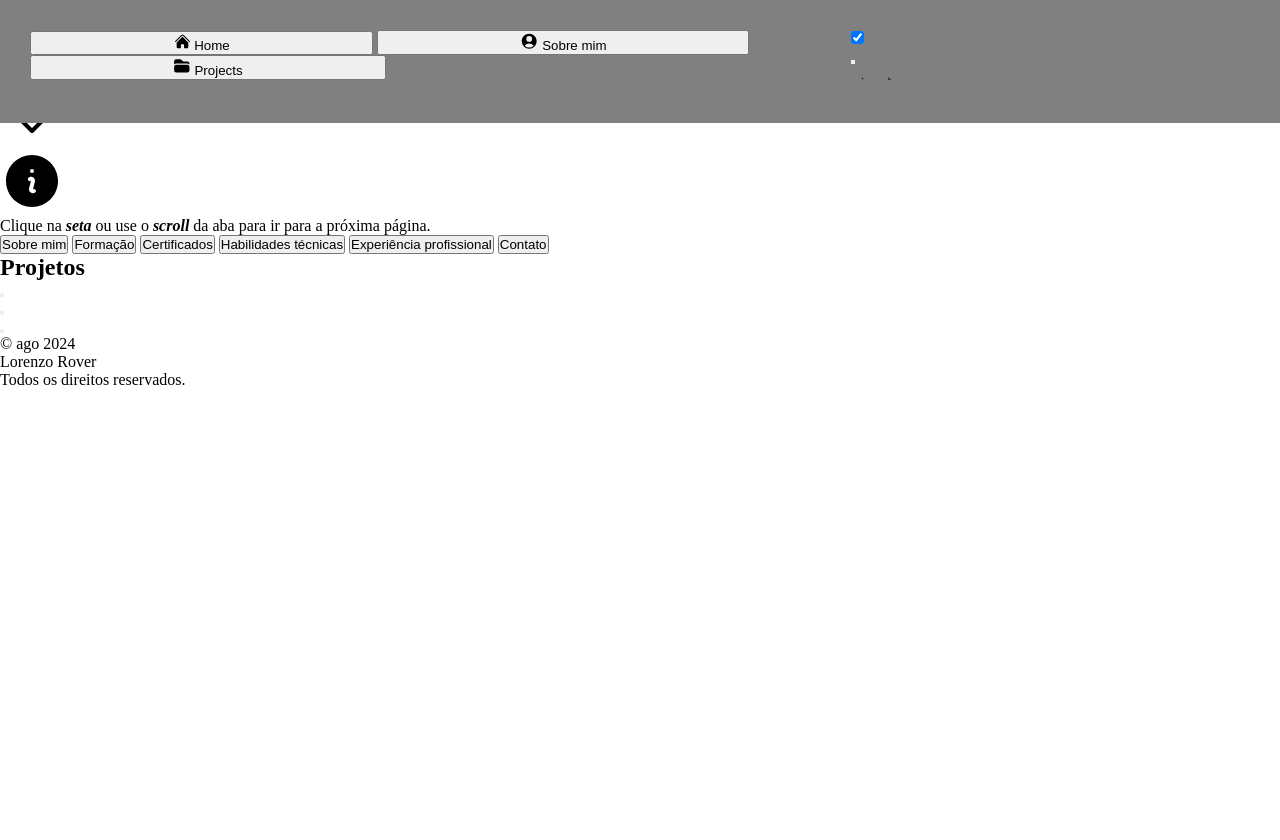
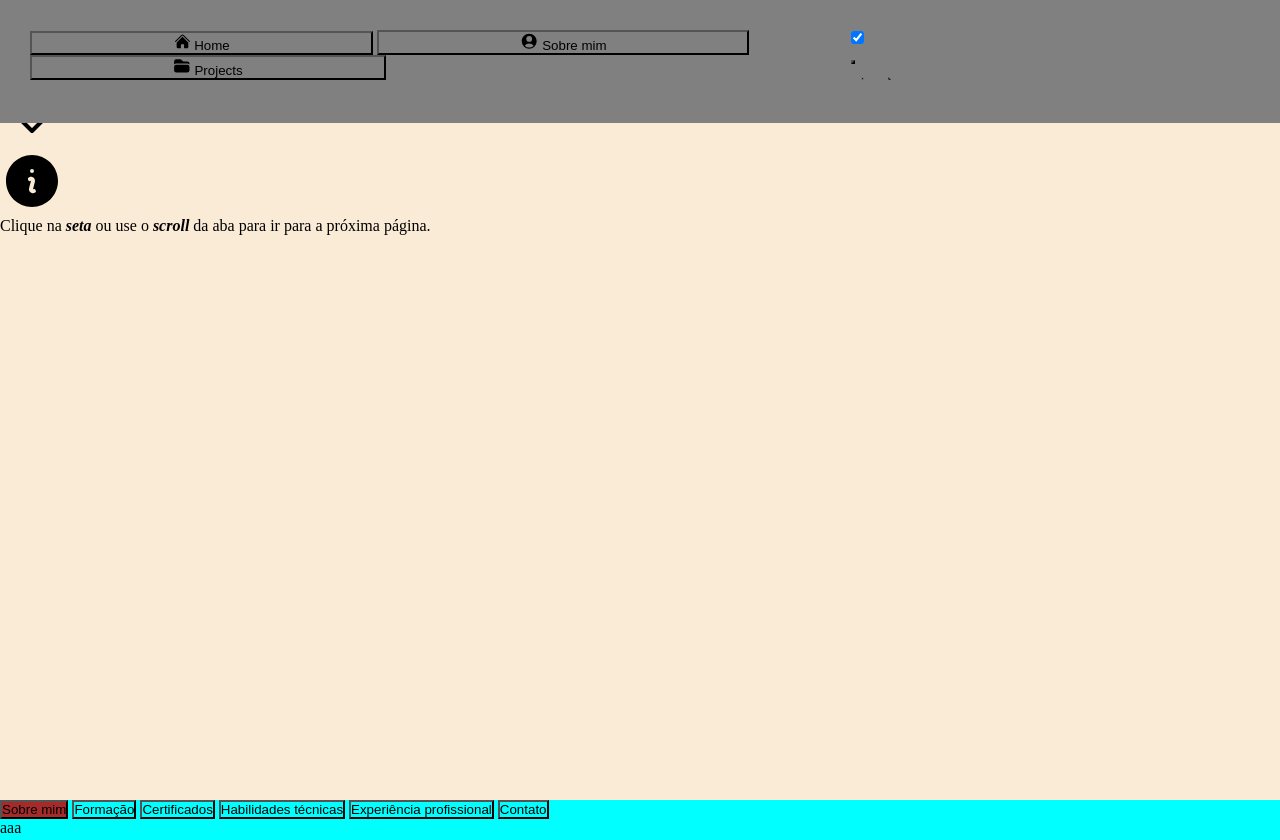
Before and after one commit to lorenzorover/portfolio, a plain HTML site: page index.html in a window 1280 px wide. Shown: the top 840 px of the page. Before the commit the page ends 800 px from the top, so only its background shows below. Drawn offline with Linux system fonts and the light colour scheme.

Commit message:
erro dos botoes

```diff
--- a/index.html
+++ b/index.html
@@ -45,11 +45,9 @@
                 <path fill-rule="evenodd" d="M9.528 1.718a.75.75 0 0 1 .162.819A8.97 8.97 0 0 0 9 6a9 9 0 0 0 9 9 8.97 8.97 0 0 0 3.463-.69.75.75 0 0 1 .981.98 10.503 10.503 0 0 1-9.694 6.46c-5.799 0-10.5-4.7-10.5-10.5 0-4.368 2.667-8.112 6.46-9.694a.75.75 0 0 1 .818.162Z" clip-rule="evenodd" />
             </svg>
         </div>
-
-
     </header>
 
-    <section class="container__home">
+    <section id="pagina-1">
         <!-- 1ª página: Tela inicial -->
         <h1>Seja bem vindo</h1>
         <h2>Me chamo Lorenzo Rover</h2>
@@ -71,35 +69,10 @@
          </div>
     </section>
 
-    <section>
+    <section id="pagina-2">
         <!-- 2ª página: Informações sobre mim -->
         <div>
             <!-- Painel de botões-->
-
-                <!-- <input type="radio" name="opcao-info" value="1" checked>
-                <p>Sobre mim</p>
-            </label>
-            <label>
-                <input type="radio" name="opcao-info" value="2">
-                <p>Formação</p>
-            </label>
-            <label>
-                <input type="radio" name="opcao-info" value="3">
-                <p>Certificados</p>
-            </label>
-            <label>
-                <input type="radio" name="opcao-info" value="4">
-                <p>Habilidades técnicas</p>
-            </label>
-            <label>
-                <input type="radio" name="opcao-info" value="5">
-                <p>Experiência profissional</p>
-            </label>
-            <label>
-                <input type="radio" name="opcao-info" value="6">
-                <p>Contato</p>
-            </label> -->
-
             <button onclick="mostrarParagrafo(1)" class="button__info" id="button-info-1">Sobre mim</button>
             <button onclick="mostrarParagrafo(2)" class="button__info" id="button-info-2">Formação</button>
             <button onclick="mostrarParagrafo(3)" class="button__info" id="button-info-3">Certificados</button>
@@ -109,8 +82,6 @@
         </div>
         <div>
             <!-- Informações correspondente ao botão selecionado -->
-
-            <!-- Testar para deixar apenas a visiblidade ou desativar o conteúdo para a página nao ficar pesada, como na section 3 -->
             <p class="paragrafo__button" id="paragrafo-1">aaa</p>
             <p class="paragrafo__button" id="paragrafo-2">bbb</p>
             <p class="paragrafo__button" id="paragrafo-3">ccc</p>
@@ -121,7 +92,7 @@
 
     </section>
 
-    <section>
+    <section id="pagina-3">
         <!-- 3ª página: Projetos -->
         <h1>Projetos</h1>
         <div>
--- a/portfolio/app.js
+++ b/portfolio/app.js
@@ -1,7 +1,8 @@
+let valorAnterior = document.getElementById('paragrafo-1');
+let botaoAnterior = document.getElementById('button-info-1');
+const checkBox = document.getElementById('trocar-tema');
+
 paginaInicio();
-
-let valorAnterior;
-let botaoAnterior;
 
 function esconderParagrafos() {
     // Desativar os parágrafos das informações sobre mim da página
@@ -13,34 +14,34 @@ function esconderParagrafos() {
 
 function paginaInicio() {
     esconderParagrafos();
-    document.getElementById('paragrafo-1');
+    valorAnterior.style.display = 'block';
+    botaoAnterior.classList.add('button-info-selecionado');
+
     // caso o tema escuro nao funcione normalmente, colocar ele aqui
 }
 
 function mostrarParagrafo(valor) {
     const valorAtual = document.getElementById('paragrafo-' + valor);
     const botaoAtual = document.getElementById('button-info-' + valor);
-    // colocar o css do botao selecionado aqui também
 
+    if (valorAnterior !== valorAtual) {
         if (valor > 0 && valor < 7) {
             valorAtual.style.display = 'block'; // ou flex
-        botaoAtual.classList.add('nome do css aqui');
+            botaoAtual.classList.add('button-info-selecionado');
 
             if (valorAnterior !== undefined) {
                 valorAnterior.style.display = 'none';
-
             }
 
             if (botaoAnterior !== undefined) {
-            botaoAnterior.classList.remove('');
+                botaoAnterior.classList.remove('button-info-selecionado');
             }
 
             botaoAnterior = botaoAtual;
             valorAnterior = valorAtual;
         }
     }
-
-const checkBox = document.getElementById('trocar-tema');
+}
 
 checkBox.addEventListener('change', function() {
 
--- a/portfolio/styles/style.css
+++ b/portfolio/styles/style.css
@@ -26,38 +26,26 @@ svg {
     width: 5%;
 }
 
-/* .slider {
-    background-color: #ccc;
-    width: 40px;
-    height: 20px;
-    border: 2px solid #bbb;
-    border-radius: 20px;
-    position: relative;
-    transition: all 300ms ease-in-out;
+button {
+    background-color: transparent;
 }
 
-.slider__botao {
-    background-color: deeppink;
-    border: none;
-    width: 14px;
-    height: 14px;
-    border-radius: 50%;
-    pointer-events: none; desativa o botao para nao interferir no slider
-    top: 3px;
-    left: 3px;
-    position: absolute;
-    transition: all 300ms ease-in-out;
+#pagina-1 {
+    height: 100vh;
+    background-color: antiquewhite;
 }
 
-.toggle label {
-    cursor: pointer;
+#pagina-2 {
+    height: 100vh;
+    background-color: aqua;
 }
 
-.toggle__input:checked ~ .slider {
-    background-color: deeppink;
+#pagina-3 {
+    height: 100vh;
+    background-color: aquamarine;
 }
 
-.toggle__input:checked ~ .slider > .slider__botao {
-    background-color: #ccc;
-    left: 23px;
-} */
+.button-info-selecionado {
+    /* Ativado quando selecionado o botão de info */
+    background-color: brown;
+}
```
Lines whose indentation alone changed are shown as unchanged.
